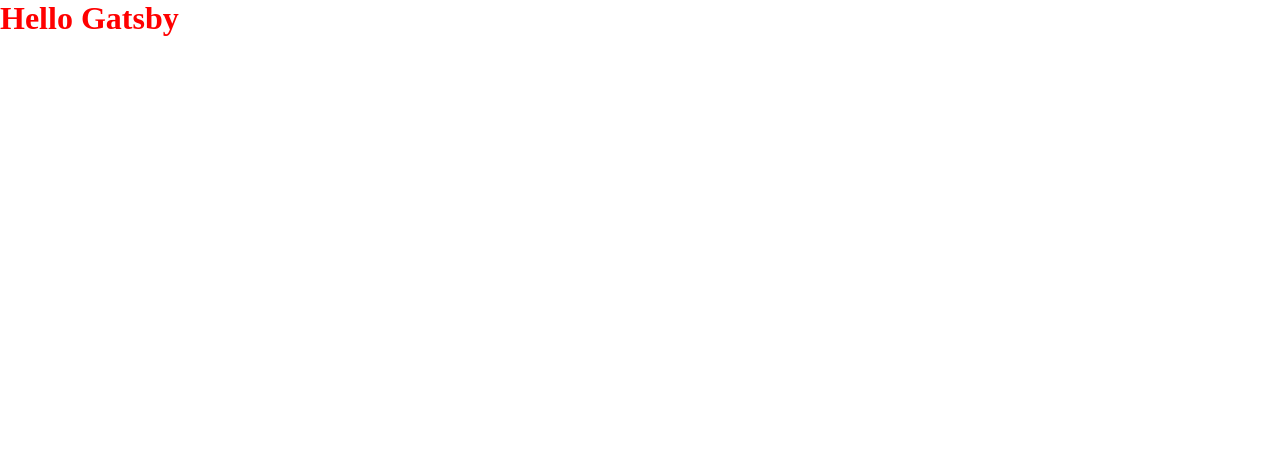
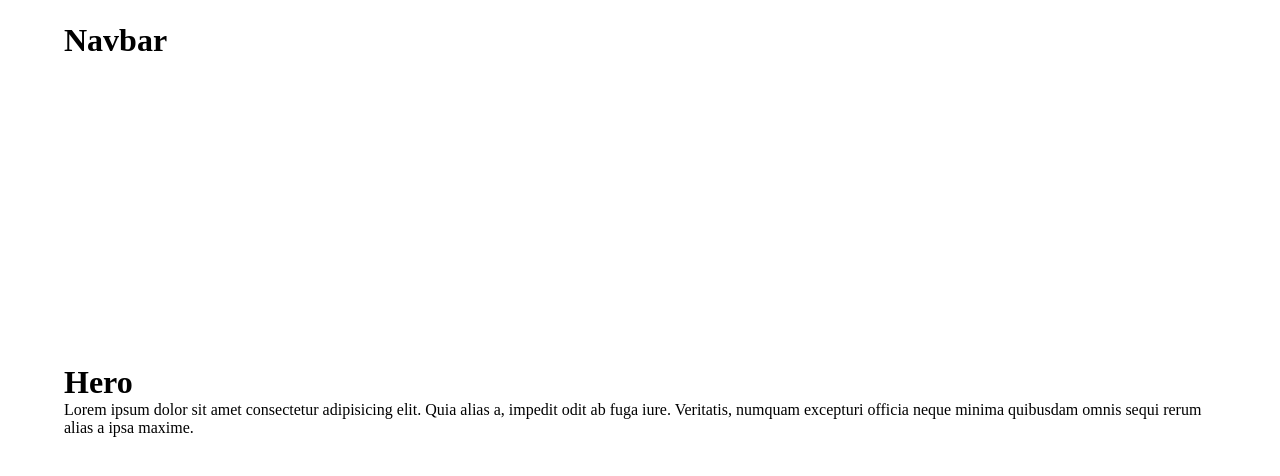
Before and after one commit to sajagshrestha/sigma-website, a Gatsby site: page / in a window 1280 px wide. Shown: the top 476 px of the page. Built offline with nearby package versions, Linux system fonts and the light colour scheme; Gatsby itself is replaced by a stand-in of ours.

Commit message:
general layout completed

```diff
--- a/gatsby-browser.js
+++ b/gatsby-browser.js
@@ -1,12 +1,13 @@
 import React from "react";
 import { ThemeProvider } from "styled-components";
+import Layout from "./src/Components/Layout";
 import { GlobalStyles, theme } from "./src/Themes";
 
 export const wrapRootElement = ({ element }) => {
   return (
     <ThemeProvider theme={theme}>
       <GlobalStyles />
-      {element}
+      <Layout>{element}</Layout>
     </ThemeProvider>
   );
 };
--- /dev/null
+++ b/src/Components/AboutUs.jsx
@@ -0,0 +1,21 @@
+import React from "react";
+import { Container } from "../Themes";
+import { AboutUsContainer } from "./AboutUs.styles";
+
+const AboutUs = () => {
+  return (
+    <AboutUsContainer>
+      <Container>
+        <h1>About Us</h1>
+        <p>
+          Lorem ipsum dolor sit amet consectetur adipisicing elit. Natus,
+          excepturi repellat. Repudiandae quo itaque dignissimos officiis. Animi
+          rerum a sed cum aspernatur ducimus nihil accusamus molestiae aut, vero
+          quibusdam necessitatibus?
+        </p>
+      </Container>
+    </AboutUsContainer>
+  );
+};
+
+export default AboutUs;
--- /dev/null
+++ b/src/Components/AboutUs.styles.js
@@ -0,0 +1,4 @@
+import styled from "styled-components";
+import { MainWrapper } from "../Themes";
+
+export const AboutUsContainer = styled(MainWrapper)``;
--- /dev/null
+++ b/src/Components/Footer.jsx
@@ -0,0 +1,14 @@
+import React from "react";
+import { Container } from "../Themes";
+import { FooterContainer } from "./Footer.styles";
+const Footer = () => {
+  return (
+    <FooterContainer>
+      <Container>
+        <h3>footer</h3>
+      </Container>
+    </FooterContainer>
+  );
+};
+
+export default Footer;
--- /dev/null
+++ b/src/Components/Footer.styles.js
@@ -0,0 +1,6 @@
+import styled from "styled-components";
+import { MainWrapper } from "../Themes";
+
+export const FooterContainer = styled(MainWrapper)`
+  min-height: 10vh;
+`;
--- /dev/null
+++ b/src/Components/Hero.jsx
@@ -0,0 +1,20 @@
+import React from "react";
+import { Container } from "../Themes";
+import { HeroContainer } from "./Hero.styles";
+
+const Hero = () => {
+  return (
+    <HeroContainer>
+      <Container>
+        <h1>Hero</h1>
+        <p>
+          Lorem ipsum dolor sit amet consectetur adipisicing elit. Quia alias a,
+          impedit odit ab fuga iure. Veritatis, numquam excepturi officia neque
+          minima quibusdam omnis sequi rerum alias a ipsa maxime.
+        </p>
+      </Container>
+    </HeroContainer>
+  );
+};
+
+export default Hero;
--- /dev/null
+++ b/src/Components/Hero.styles.js
@@ -0,0 +1,4 @@
+import styled from "styled-components";
+import { MainWrapper } from "../Themes";
+
+export const HeroContainer = styled(MainWrapper)``;
--- /dev/null
+++ b/src/Components/Layout.jsx
@@ -0,0 +1,15 @@
+//common componets that appear in all pages go here
+import React from "react";
+import Footer from "./Footer";
+import Nav from "./Nav";
+const Layout = ({ children }) => {
+  return (
+    <div>
+      <Nav />
+      {children}
+      <Footer />
+    </div>
+  );
+};
+
+export default Layout;
--- /dev/null
+++ b/src/Components/Nav.jsx
@@ -0,0 +1,15 @@
+import React from "react";
+import { Container } from "../Themes";
+import { NavContainer } from "./Nav.styles";
+
+const Nav = () => {
+  return (
+    <NavContainer>
+      <Container>
+        <h1>Navbar</h1>
+      </Container>
+    </NavContainer>
+  );
+};
+
+export default Nav;
--- /dev/null
+++ b/src/Components/Nav.styles.js
@@ -0,0 +1,7 @@
+import styled from "styled-components";
+import { MainWrapper } from "../Themes";
+
+export const NavContainer = styled(MainWrapper)`
+  min-height: 10vh;
+  position: fixed;
+`;
--- a/src/Themes/index.js
+++ b/src/Themes/index.js
@@ -1,4 +1,4 @@
-import { createGlobalStyle } from "styled-components";
+import styled, { createGlobalStyle } from "styled-components";
 
 //Global Styles and Styles reset
 export const GlobalStyles = createGlobalStyle`
@@ -8,6 +8,19 @@ export const GlobalStyles = createGlobalStyle`
 	box-sizing:border-box;
 }
 `;
+//all css varaiable
 export const theme = {
   backgroundPrimary: "#fff",
 };
+
+export const Container = styled.div`
+  width: min(90%, 80rem);
+  margin-inline: auto;
+`;
+
+export const MainWrapper = styled.div`
+  width: 100%;
+  min-height: 100vh;
+  display: grid;
+  place-items: center;
+`;
--- a/src/pages/index.jsx
+++ b/src/pages/index.jsx
@@ -1,13 +1,13 @@
 import React from "react";
-import styled from "styled-components";
-const Header = styled.h1`
-  color: red;
-`;
+import AboutUs from "../Components/AboutUs";
+import Hero from "../Components/Hero";
+
 const HomePage = () => {
   return (
-    <div>
-      <Header>Hello Gatsby</Header>
-    </div>
+    <>
+      <Hero />
+      <AboutUs />
+    </>
   );
 };
 export default HomePage;
```
Also changed, not shown: src/pages/test.jsx (deleted, +0 -7 lines).
